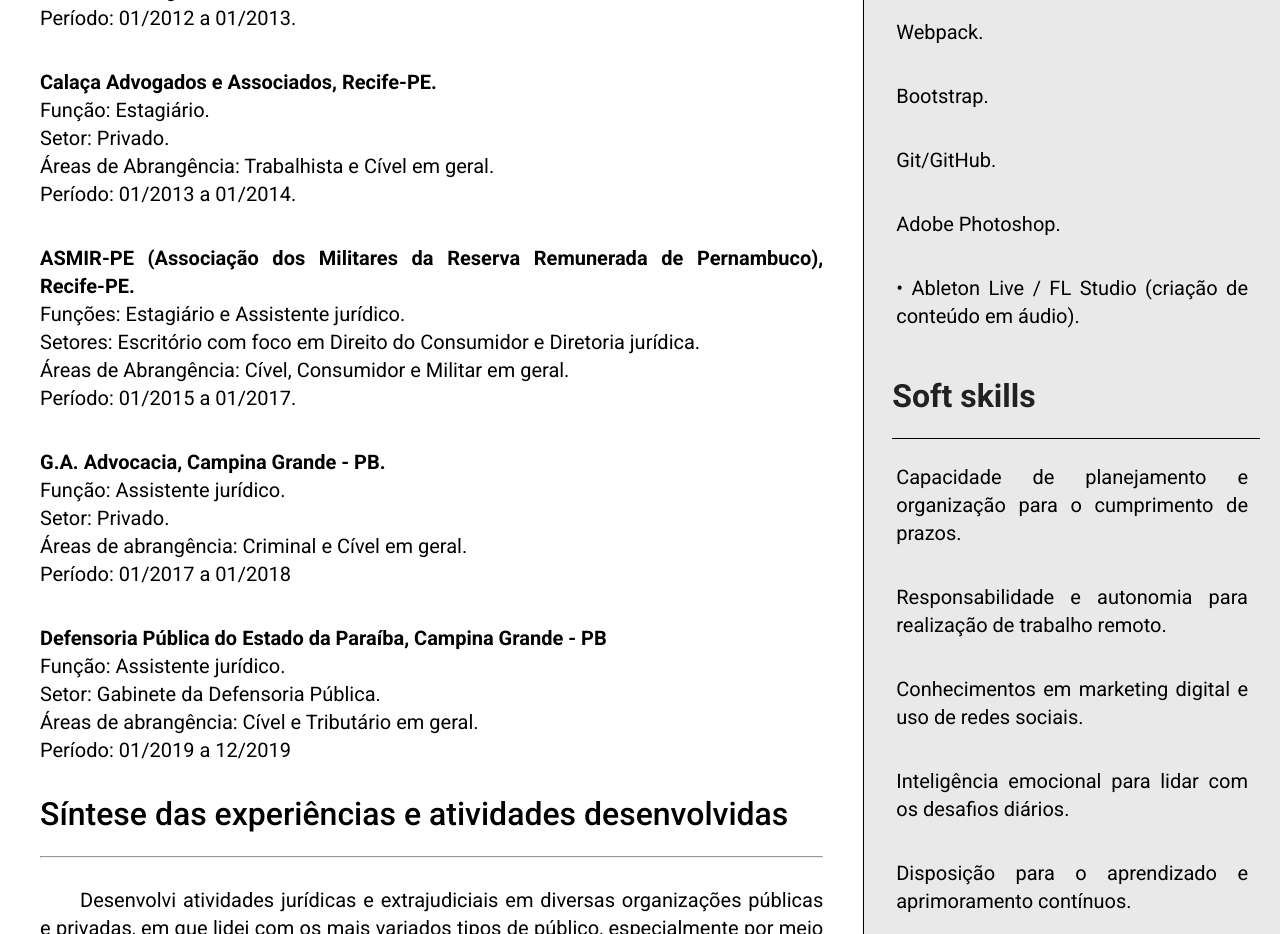
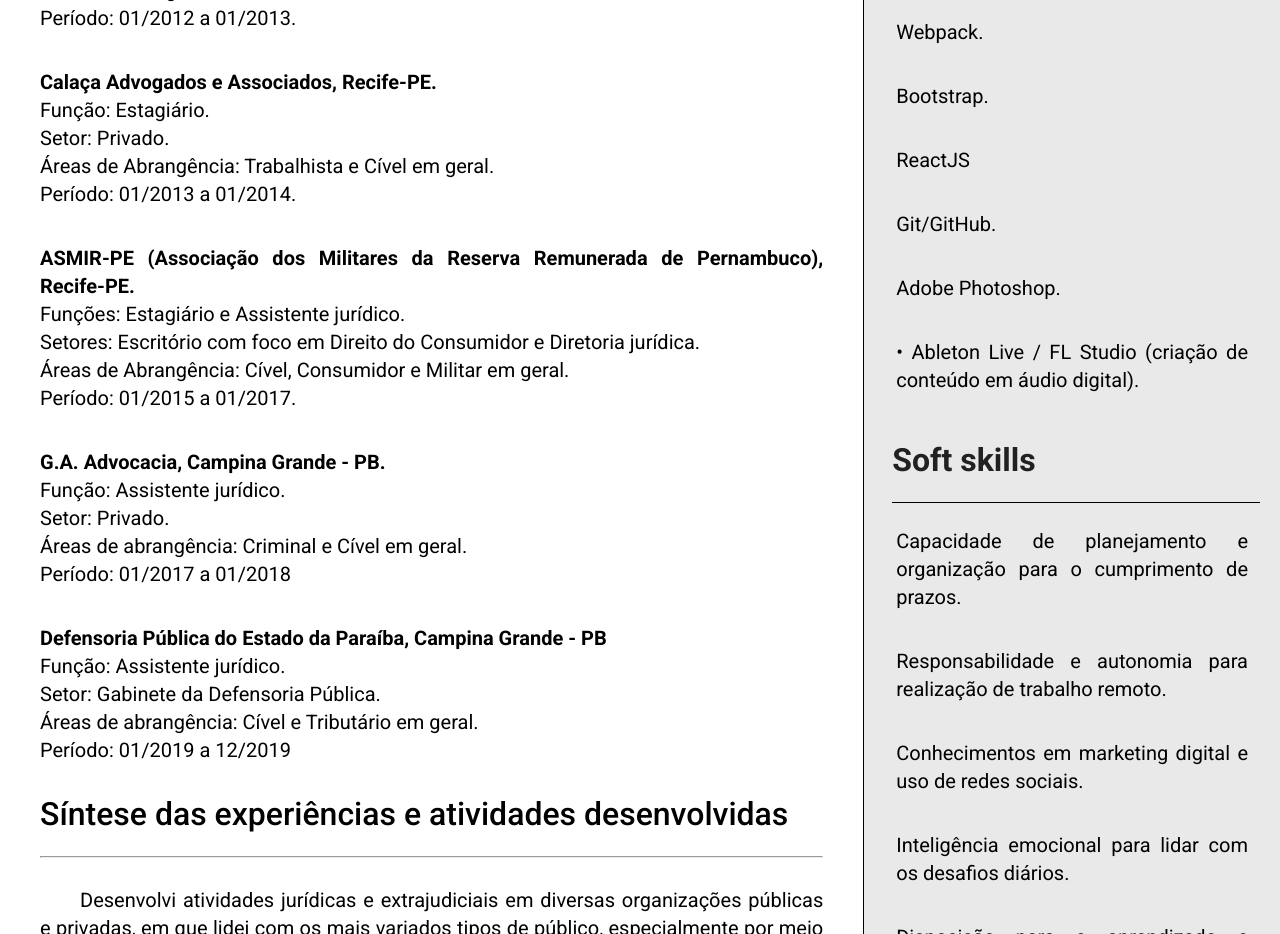
Before and after one commit to alexandreagra/curriculum-vitae, a plain HTML site: page index.html in a window 1280 px wide. Shown: the part 1280-2214 px from the top of the page. Drawn offline with nearby package versions, Linux system fonts and the light colour scheme.

Commit message:
atualização de currículo

```diff
--- a/index.html
+++ b/index.html
@@ -199,9 +199,10 @@
                         <li><span>Ajax.</span></li>
                         <li><span>Webpack.</span></li>
                         <li><span>Bootstrap.</span></li>
+                        <li><span>ReactJS</span></li>
                         <li><span>Git/GitHub.</span></li>
                         <li><span>Adobe Photoshop.</span></li>
-                        <li><span>•	Ableton Live / FL Studio (criação de conteúdo em áudio).</span></li>
+                        <li><span>•	Ableton Live / FL Studio (criação de conteúdo em áudio digital).</span></li>
                 </ul>
                 <ul>
                     <h2>Soft skills</h2>
@@ -261,8 +262,9 @@
                             <li class="modal-li"><span>Ajax</span></li>
                             <li class="modal-li"><span>Webpack</span></li>
                             <li class="modal-li"><span>Bootstrap</span></li>
+                            <li class="modal-li"><span>ReactJS</span></li>
                             <li class="modal-li"><span>Adobe Photoshop</span></li>
-                            <li class="modal-li"><span>Ableton Live / FL Studio (criação de conteúdo em áudio).</span></li>
+                            <li class="modal-li"><span>Ableton Live / FL Studio (criação de conteúdo em áudio digital).</span></li>
                             <button class="fechar"><box-icon name='x' color='white'></box-icon></button>
                     </ul>
                 </div>
```
